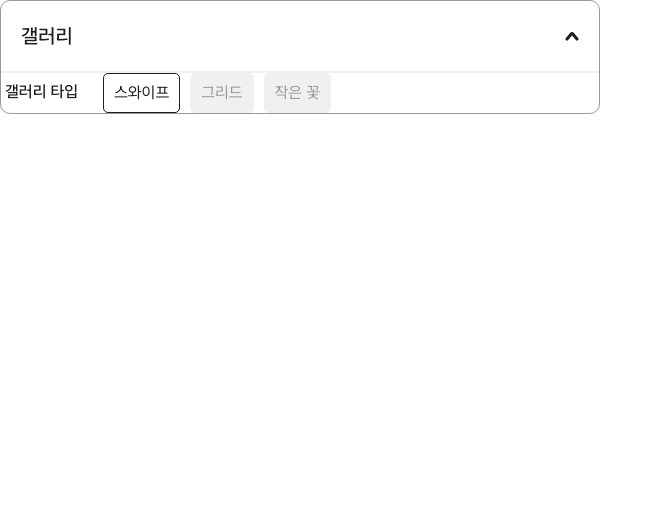
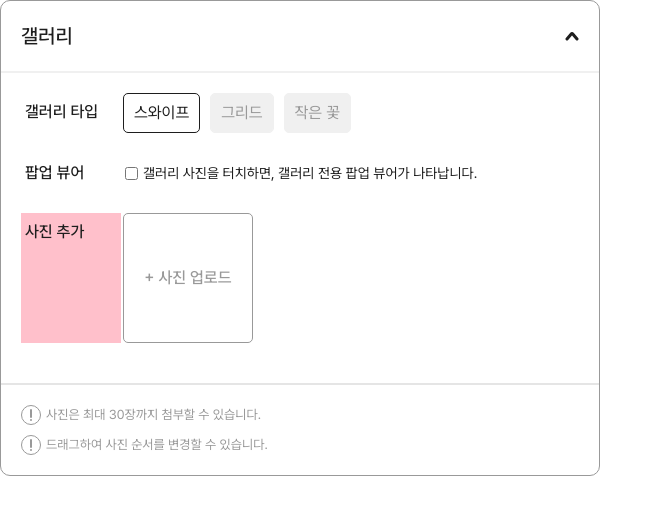
Before and after one commit to Lumiday/fe, a Next.js app: page / in a window 1280 px wide. Both pictures are taken after a click on the button "갤러리". Shown: the top 514 px of the page, without its empty margins (0-663 px from the left). Built offline with nearby package versions, Linux system fonts and the light colour scheme.

Commit message:
FEAT : 갤러리 컴포넌트 작업중

```diff
--- a/app/_components/gallery_dropdown/Gallery_Dropdown.tsx
+++ b/app/_components/gallery_dropdown/Gallery_Dropdown.tsx
@@ -1,9 +1,12 @@
 'use client';
 
-import CommonInput from '@/app/_components/common/CommonInput';
+import { useState } from 'react';
+import CheckBoxGroup from '@/app/_components/common/CheckBoxGroup';
+// import CommonInput from '@/app/_components/common/CommonInput';
 import DropDownBig from '@/app/_components/common/DropDownBig';
 import ViewModeSelector from '@/app/_components/common/ViewModeSelector';
-import { useState } from 'react';
+import Image from 'next/image';
+import ImageUploader from '@/app/_components/gallery_dropdown/ImageUploader';
 
 const patterns = [
   { value: '스와이프', label: '스와이프' },
@@ -11,15 +14,45 @@ const patterns = [
   { value: '작은 꽃', label: '작은 꽃' },
 ];
 
-const Gallery_Dropdown = () => {
+const GalleryDropdown = () => {
+  const [uploadedImages, setUploadedImages] = useState<File[]>([]);
   const [selectedPattern, setSelectedPattern] = useState<string>('스와이프');
+  const [displayOptionsStates, setDisplayOptionsStates] = useState<
+    Record<string, boolean>
+  >({});
+
+  const handleDisplayOptionsStates = (
+    e: React.ChangeEvent<HTMLInputElement>,
+    itemId: string
+  ) => {
+    setDisplayOptionsStates((prev) => ({
+      ...prev,
+      [itemId]: e.target.checked,
+    }));
+  };
 
   const handlePatternChange = (newPattern: string) => {
     setSelectedPattern(newPattern);
   };
 
+  const handleImageUpload = (images: File[]) => {
+    setUploadedImages(images);
+    console.log('Uploaded images:', images);
+    // API 호출 또는 상태 업데이트 로직 추가 uploadedImages
+  };
+
+  const displayOptionsItems = [
+    {
+      id: '1',
+      label: '갤러리 사진을 터치하면, 갤러리 전용 팝업 뷰어가 나타납니다.',
+      value: 'gallery',
+      checked: displayOptionsStates['1'] || false, //왼쪽 값이 undefined, null, false 등 "falsy"한 값이면 오른쪽 값(false)를 반환 그렇지 않으면 checkedStates['1'] 그대로 사용
+    },
+  ];
+
   return (
-    <DropDownBig name="갤러리" isSwitchVisible={false}>
+    <DropDownBig name="갤러리" isSwitchVisible={false} isPadding={false}>
+      <div className="p-[1.25rem] flex flex-col gap-[1.25rem]">
         {/* <CommonInput type="text" label="제목" id="title" inputWidth={21.6875} /> */}
         {/* 갤러리 타입 */}
         <ViewModeSelector
@@ -28,8 +61,36 @@ const Gallery_Dropdown = () => {
           selectedPattern={selectedPattern}
           setSelectedPattern={handlePatternChange}
         />
+        <CheckBoxGroup
+          title="팝업 뷰어"
+          items={displayOptionsItems}
+          onChange={handleDisplayOptionsStates}
+        />
+        <ImageUploader onUpload={handleImageUpload} />
+      </div>
+      <div className="border border-LumiDayGray-F0F"></div>
+      <div className="p-[1.25rem] flex flex-col gap-[0.62rem]">
+        <p className="text-[0.8125rem] font-normal text-LumiDayGray-999 flex item-center gap-[0.31rem]">
+          <Image
+            src="/imgs/information.svg"
+            alt="알림 표시"
+            width={20}
+            height={20}
+          />
+          사진은 최대 30장까지 첨부할 수 있습니다.
+        </p>
+        <p className="text-[0.8125rem] font-normal text-LumiDayGray-999 flex item-center gap-[0.31rem]">
+          <Image
+            src="/imgs/information.svg"
+            alt="알림 표시"
+            width={20}
+            height={20}
+          />
+          드래그하여 사진 순서를 변경할 수 있습니다.
+        </p>
+      </div>
     </DropDownBig>
   );
 };
 
-export default Gallery_Dropdown;
+export default GalleryDropdown;
--- /dev/null
+++ b/app/_components/gallery_dropdown/ImageUploader.tsx
@@ -0,0 +1,126 @@
+'use client';
+
+import React, { useState, useRef } from 'react';
+
+interface ImageUploaderProps {
+  onUpload?: (images: File[]) => void;
+  maxImages?: number; //이미지의 최댓값을 넘기는건가?
+}
+
+//드래그 가능
+//코드 한번번 확인
+
+const ImageUploader = ({ onUpload, maxImages = 3 }: ImageUploaderProps) => {
+  const fileInputRef = useRef<HTMLInputElement>(null);
+
+  const [images, setImages] = useState<File[]>([]); //이미지
+  const [previews, setPreviews] = useState<string[]>([]); //미리보기
+  const [errorMessage, setErrorMessage] = useState<string | null>(null);
+
+  const handleImageUpload = (event: React.ChangeEvent<HTMLInputElement>) => {
+    console.log('event', event);
+    // lastModified: 1750949119737
+    // lastModifiedDate: Thu Jun 26 2025 23:45:19 GMT+0900 (한국 표준시) {}
+    // name :"스크린샷 2025-06-26 오후 11.45.14.png"
+    // size: 383091
+    // type: "image/png"
+    // webkitRelativePath: ""
+    const files = Array.from(event.target.files || []);
+    //유사 배열 객체나 이터러블 객체(예: 문자열, Set, Map 등)를 새로운 배열로 변환하는 자바스크립트 메서드
+    console.log('files', files);
+    if (!files.length) return; //file.length가 0일 경우 true로 바뀌면서 반환된다.
+
+    const totalImages = images.length + files.length;
+    if (totalImages > maxImages) {
+      setErrorMessage(`최대 ${maxImages}장까지만 업로드 가능합니다.`);
+      return;
+    }
+
+    const validFiles = files.filter((file) => {
+      //filter는 true인 파일만 validFiles 배열에 남깁
+      //조건에 맞는 요소만 걸러내는 함수
+      const isValidType = ['image/jpeg', 'image/png'].includes(file.type); //true, false 반환
+      const isValidSize = file.size <= 5 * 1024 * 1024; // 5MB 바이트 단위로 체크  //true, false 반환
+      if (!isValidType)
+        setErrorMessage(`${file.name}: 지원하지 않는 파일 형식입니다.`);
+      if (!isValidSize) setErrorMessage(`${file.name}: 5MB를 초과했습니다.`);
+      return isValidType && isValidSize; //해당 파일의 크기와 확장자를 확인 //true, false 반환
+    });
+
+    if (validFiles.length) {
+      setImages((prev) => [...prev, ...validFiles]);
+      const newPreviews = validFiles.map((file) => URL.createObjectURL(file)); //URL.createObjectURL(file) 함수를 호출해서 브라우저가 임시로 접근할 수 있는 '파일 URL'을 생성
+      // URL.createObjectURL()을 쓰면, 브라우저가 그 파일을 가리키는 임시 주소(URL)를 만들어줍니다.
+      setPreviews((prev) => [...prev, ...newPreviews]);
+      setErrorMessage(null);
+      if (onUpload) onUpload([...images, ...validFiles]);
+    }
+    if (fileInputRef.current) fileInputRef.current.value = '';
+  };
+
+  const handleCustomUploadClick = () => {
+    if (fileInputRef.current && images.length < maxImages) {
+      fileInputRef.current.click();
+    }
+  };
+
+  const handleDelete = (index: number) => {
+    setImages((prev) => prev.filter((_, i) => i !== index));
+    setPreviews((prev) => prev.filter((_, i) => i !== index));
+    if (onUpload) onUpload(images.filter((_, i) => i !== index));
+    setErrorMessage(null);
+  };
+
+  // py (top,bottom) px (left, right)
+  return (
+    <>
+      <div className="flex">
+        <label className="w-[6.25rem] py-[0.4375rem] px-[0.25rem] text-1-500 text-LumiDayGray-1e1 mr-[0.12rem] bg-[pink]">
+          사진 추가
+        </label>
+        <button
+          onClick={handleCustomUploadClick}
+          className={`w-[8.125rem] h-[8.125rem] p-[0.625rem] border border-LumiDayGray-999 rounded-[0.3125rem] text-LumiDayGray-999 text-1-500 hover:bg-LumiDayGray-f0f ${
+            images.length >= maxImages
+              ? 'bg-gray-400 cursor-not-allowed'
+              : ' hover:text-LumiDayGray-d1d'
+          }`}
+          disabled={images.length >= maxImages}
+        >
+          {/* {images.length >= maxImages ? '업로드 완료' : '이미지 선택'} */}+
+          사진 업로드
+        </button>
+        <input
+          type="file"
+          accept="image/jpeg,image/png" //내가 받을 이미지 확장자
+          multiple
+          onChange={handleImageUpload}
+          ref={fileInputRef}
+          className="hidden"
+          disabled={images.length >= maxImages}
+        />
+      </div>
+      {errorMessage && <p className="text-red-500 mb-2">{errorMessage}</p>}
+      <div className="w-[28.5625rem] bg-[skyblue] ml-[6.25rem] grid grid-cols-1 sm:grid-cols-2 md:grid-cols-3">
+        {previews.map((preview, index) => (
+          <div key={index} className="relative w-[8.125rem]">
+            <img
+              src={preview}
+              alt={`Preview ${index}`}
+              className="w-full h-32 object-cover rounded"
+            />
+            <button
+              onClick={() => handleDelete(index)}
+              className="absolute top-2 right-2 bg-red-500 text-white rounded-full w-6 h-6 flex items-center justify-center"
+              aria-label="Delete image"
+            >
+              ×
+            </button>
+          </div>
+        ))}
+      </div>
+    </>
+  );
+};
+
+export default ImageUploader;
```
Lines whose indentation alone changed are shown as unchanged.
